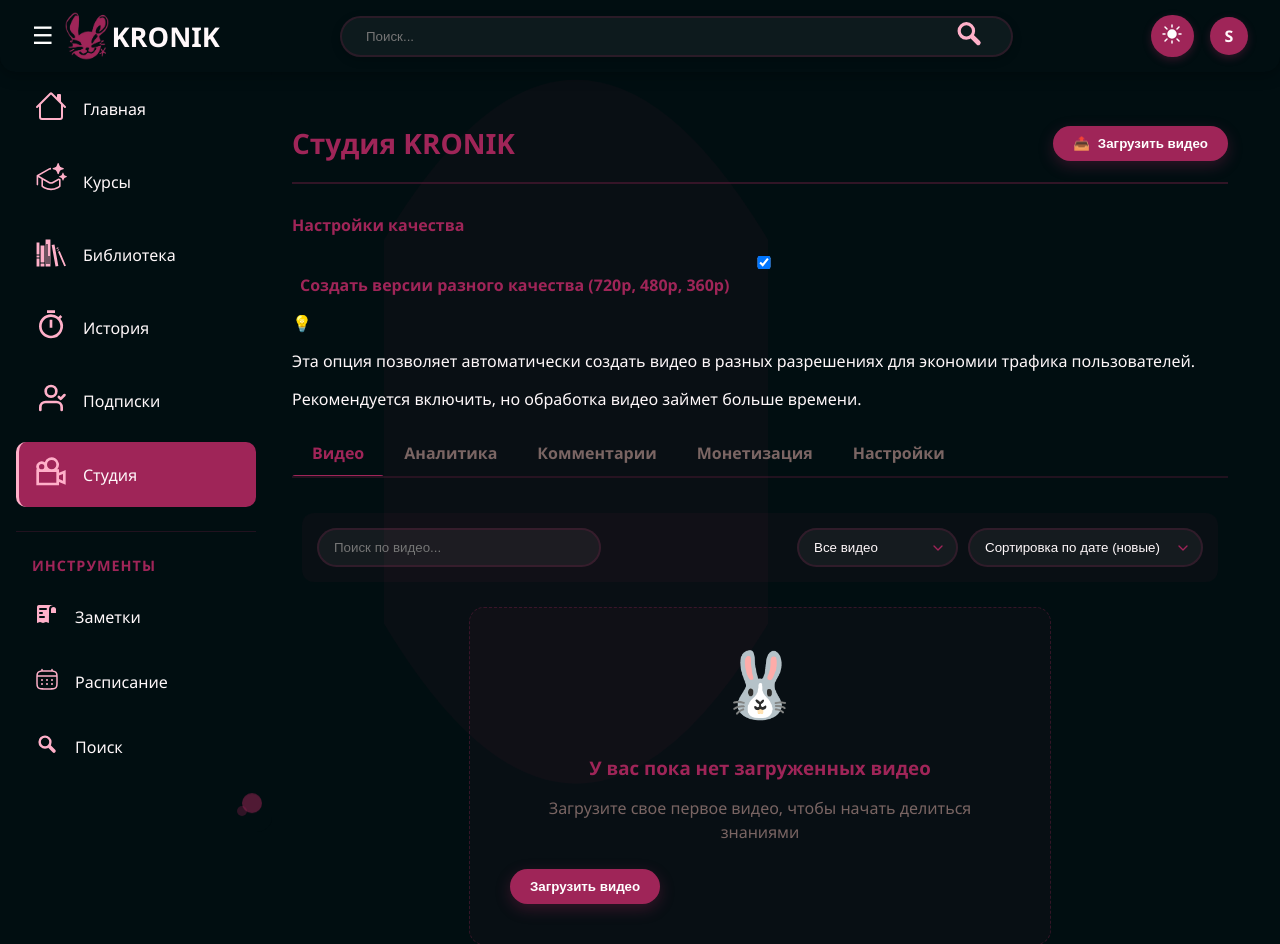
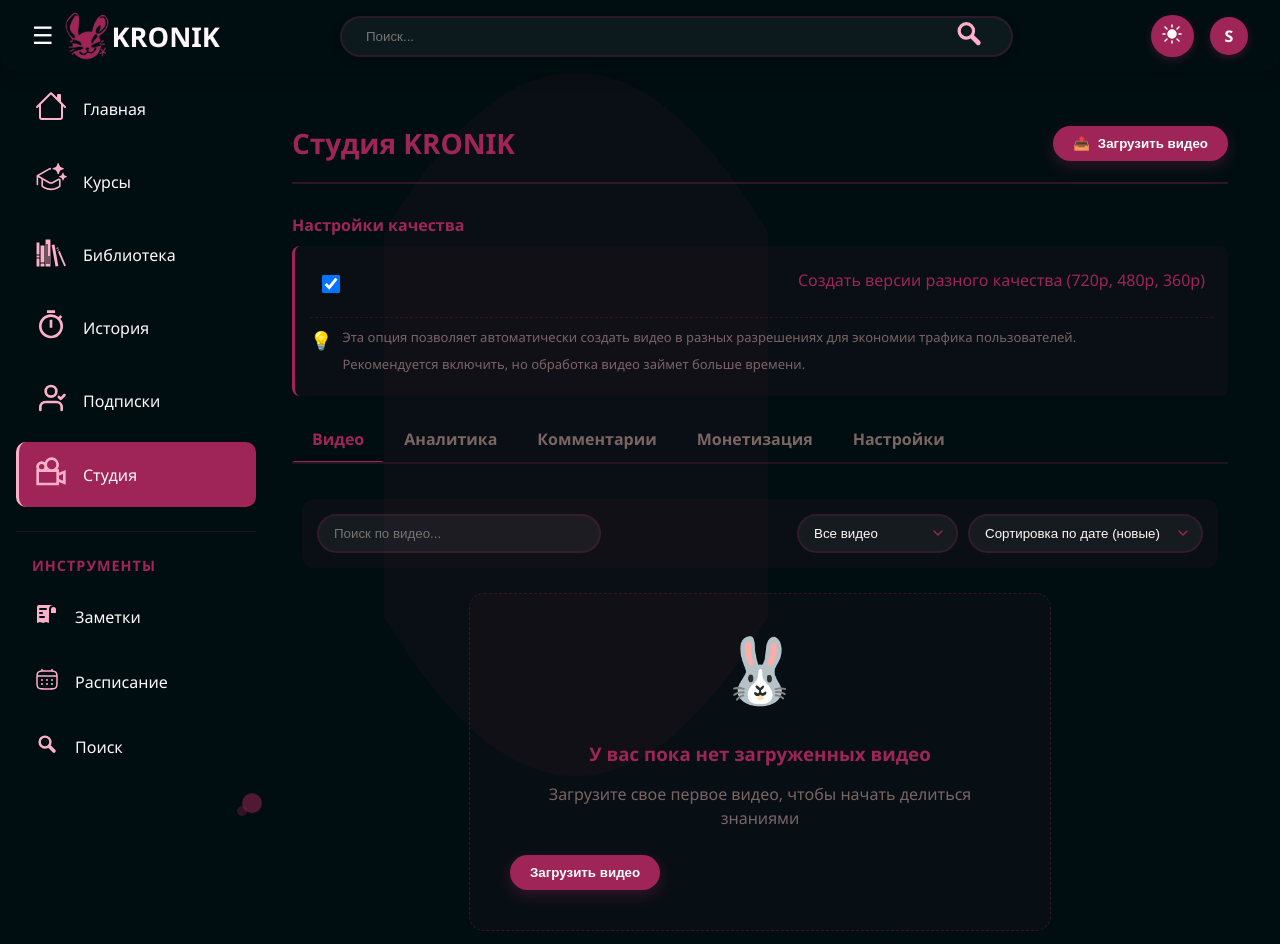
Before and after one commit to TheRizaev/hasan, a Django app: page /studio/ in a window 1280 px wide. Shown: the top 944 px of the page. Run offline with Django 5.2, Linux system fonts and the light colour scheme; a user stored in the database is signed in; tables that the repository leaves empty hold one stand-in row (values such as "Sample post"); parts of the project's set-up code (start-up, migrations or seed data) failed here and were passed over; some libraries are stand-ins or nearby versions.

Commit message:
Add files via upload

```diff
--- a/static/css/studio.css
+++ b/static/css/studio.css
@@ -891,3 +891,149 @@
         transform: scale(1.05);
     }
 }
+    .quality-options-container {
+        margin-top: 10px;
+        padding: 15px;
+        background-color: rgba(159, 37, 88, 0.05);
+        border-radius: 8px;
+        border-left: 3px solid var(--accent-color);
+    }
+
+    .quality-option {
+        display: flex;
+        align-items: center;
+        margin-bottom: 10px;
+    }
+
+    .quality-option input[type="checkbox"] {
+        margin-right: 10px;
+        width: 18px;
+        height: 18px;
+        cursor: pointer;
+    }
+
+    .quality-option label {
+        cursor: pointer;
+        font-weight: normal;
+    }
+
+    .quality-help {
+        display: flex;
+        align-items: flex-start;
+        margin-top: 10px;
+        padding-top: 10px;
+        border-top: 1px dashed rgba(159, 37, 88, 0.2);
+    }
+
+    .help-icon {
+        font-size: 18px;
+        margin-right: 10px;
+    }
+
+    .help-text {
+        font-size: 13px;
+        color: var(--gray-color);
+        line-height: 1.4;
+    }
+
+    .help-text p {
+        margin: 0 0 8px 0;
+    }
+
+    .processing-steps {
+        display: flex;
+        flex-wrap: wrap;
+        gap: 15px;
+        margin-top: 15px;
+    }
+
+    .processing-step {
+        display: flex;
+        align-items: center;
+        padding: 5px 12px;
+        background-color: rgba(159, 37, 88, 0.1);
+        border-radius: 20px;
+        font-size: 12px;
+    }
+
+    .processing-step-icon {
+        margin-right: 5px;
+    }
+
+    /* Add more quality-related styles */
+    .quality-badge {
+        display: inline-block;
+        padding: 3px 6px;
+        margin-left: 5px;
+        background-color: var(--primary-color);
+        color: white;
+        border-radius: 3px;
+        font-size: 10px;
+        font-weight: bold;
+    }
+
+    .quality-info {
+        display: flex;
+        flex-wrap: wrap;
+        gap: 8px;
+        margin-top: 8px;
+    }
+
+    .quality-chip {
+        padding: 4px 8px;
+        background-color: rgba(159, 37, 88, 0.1);
+        border-radius: 12px;
+        font-size: 12px;
+        display: flex;
+        align-items: center;
+    }
+
+    .quality-chip-icon {
+        margin-right: 4px;
+        font-size: 10px;
+    }
+
+    /* Update success message for quality processing */
+    .upload-success {
+        text-align: center;
+        padding: 30px;
+    }
+
+    .upload-success .quality-processing {
+        margin-top: 20px;
+        padding: 15px;
+        background-color: rgba(159, 37, 88, 0.1);
+        border-radius: 8px;
+        text-align: left;
+    }
+
+    .upload-success .quality-processing h4 {
+        margin-top: 0;
+        display: flex;
+        align-items: center;
+    }
+
+    .upload-success .quality-processing h4 .icon {
+        margin-right: 8px;
+    }
+
+    .upload-success .quality-processing p {
+        margin-bottom: 10px;
+    }
+
+    .processing-badge {
+        display: inline-block;
+        padding: 3px 8px;
+        background-color: #ff9800;
+        color: white;
+        border-radius: 12px;
+        font-size: 12px;
+        margin-left: 8px;
+        animation: pulse 2s infinite;
+    }
+
+    @keyframes pulse {
+        0% { opacity: 0.6; }
+        50% { opacity: 1; }
+        100% { opacity: 0.6; }
+    }
--- a/static/css/video-detail.css
+++ b/static/css/video-detail.css
@@ -522,3 +522,95 @@
         margin-top: 15px;
     }
 }
+
+.quality-change-overlay {
+    position: absolute;
+    top: 0;
+    left: 0;
+    width: 100%;
+    height: 100%;
+    background-color: rgba(0, 0, 0, 0.7);
+    display: flex;
+    flex-direction: column;
+    align-items: center;
+    justify-content: center;
+    z-index: 20;
+    opacity: 0;
+    visibility: hidden;
+    transition: opacity 0.3s ease;
+}
+
+.quality-change-overlay.visible {
+    opacity: 1;
+    visibility: visible;
+}
+
+.quality-change-spinner {
+    width: 40px;
+    height: 40px;
+    border: 4px solid rgba(255, 255, 255, 0.3);
+    border-radius: 50%;
+    border-top-color: var(--accent-color);
+    animation: spin 1s linear infinite;
+    margin-bottom: 15px;
+}
+
+.quality-change-text {
+    color: white;
+    font-size: 16px;
+    font-weight: bold;
+}
+
+@keyframes spin {
+    0% { transform: rotate(0deg); }
+    100% { transform: rotate(360deg); }
+}
+
+/* Quality option styles */
+.quality-option {
+    padding: 8px 12px;
+    cursor: pointer;
+    border-radius: 4px;
+    transition: all 0.2s;
+    display: flex;
+    align-items: center;
+    justify-content: space-between;
+}
+
+.quality-option:hover, .quality-option.active {
+    background-color: var(--primary-color);
+}
+
+.quality-option .quality-label {
+    font-weight: bold;
+}
+
+.quality-option .quality-info {
+    font-size: 0.8em;
+    color: var(--gray-color);
+    margin-left: 8px;
+}
+
+.quality-option.active .quality-info {
+    color: rgba(255, 255, 255, 0.7);
+}
+
+.quality-badge {
+    display: inline-block;
+    padding: 2px 5px;
+    border-radius: 3px;
+    font-size: 10px;
+    font-weight: bold;
+    margin-left: 5px;
+    background-color: var(--accent-color);
+    color: white;
+}
+
+.quality-option.auto-quality.active .quality-badge {
+    animation: pulse 2s infinite;
+}
+
+@keyframes pulse {
+    0%, 100% { opacity: 1; }
+    50% { opacity: 0.5; }
+}
```
